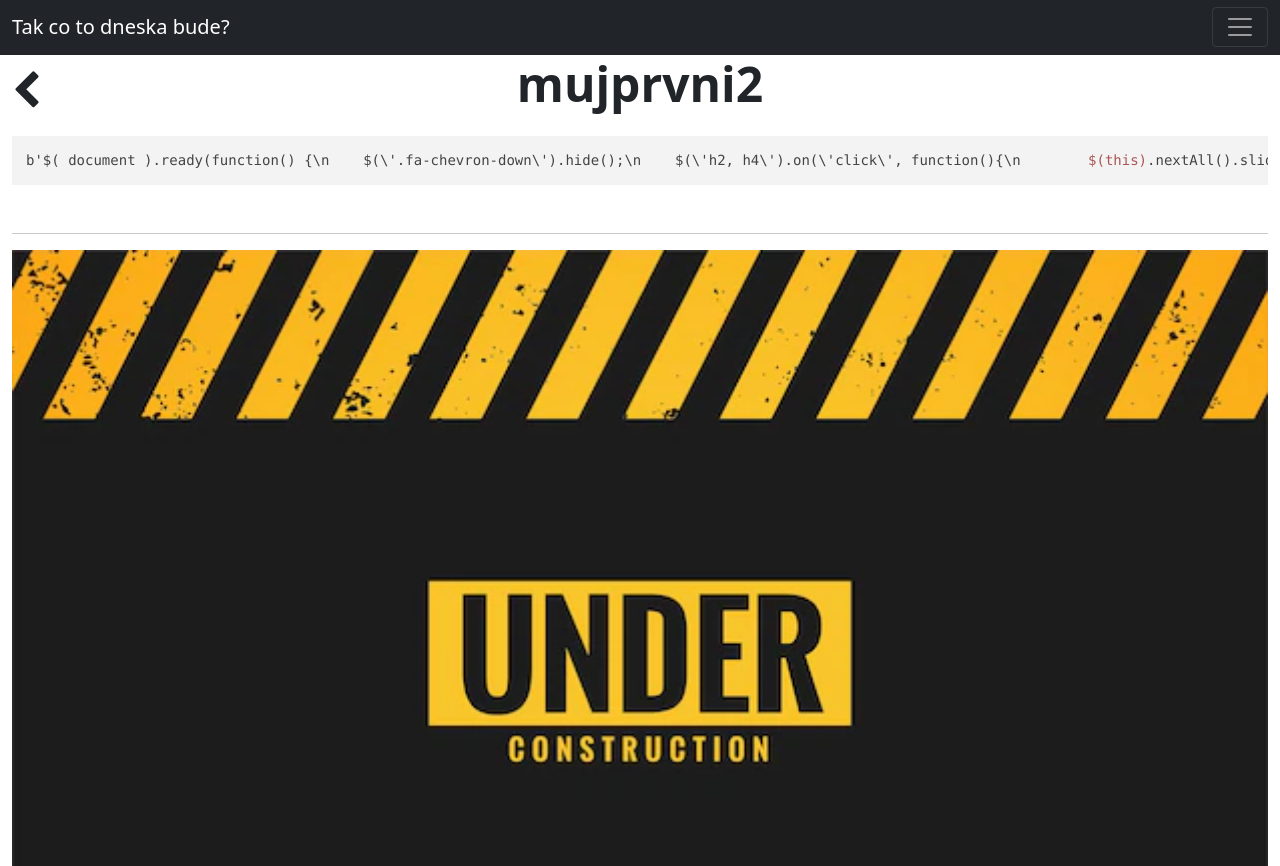
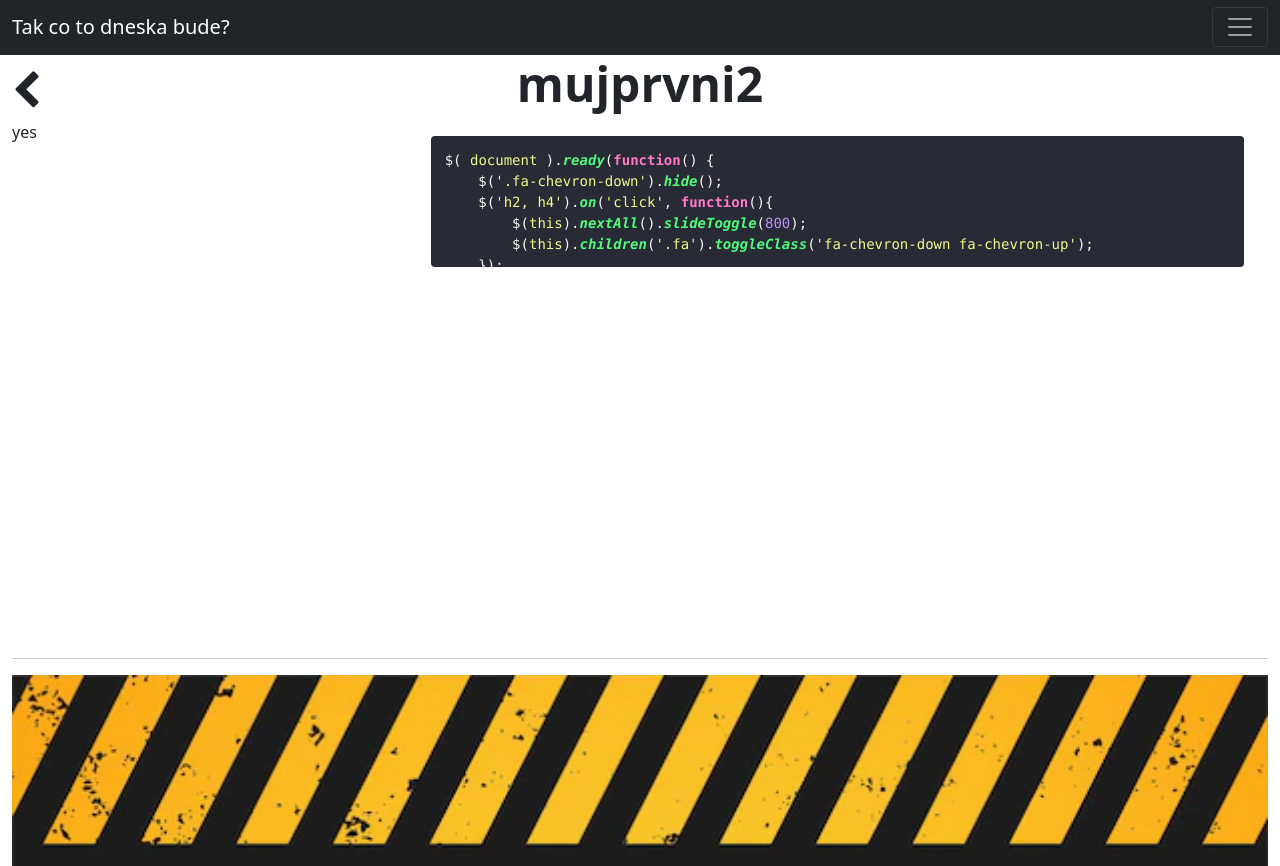
Before and after one commit to KekToor/SSPUGuide, a Django app: page /home/code/2/ in a window 1280 px wide. Shown: the part 110-976 px from the top of the page. Run offline with Django 4.2, Linux system fonts and the light colour scheme; data comes from the database, SQL or seed files in the repository; some libraries are stand-ins or nearby versions.

Commit message:
V0.5 - Funkční verze stránky code

```diff
--- /dev/null
+++ b/guide/static/css/dracula.css
@@ -0,0 +1,87 @@
+/* Dracula Theme v1.2.5
+ *
+ * https://github.com/dracula/highlightjs
+ *
+ * Copyright 2016-present, All rights reserved
+ *
+ * Code licensed under the MIT license
+ *
+ * @author Denis Ciccale <dciccale@gmail.com>
+ * @author Zeno Rocha <hi@zenorocha.com>
+ */
+
+.hljs {
+  display: block;
+  overflow-x: auto;
+  padding: 0.5em;
+  background: #282a36;
+}
+
+.hljs-built_in,
+.hljs-selector-tag,
+.hljs-section,
+.hljs-link {
+  color: #8be9fd;
+}
+
+.hljs-keyword {
+  color: #ff79c6;
+}
+
+.hljs,
+.hljs-subst {
+  color: #f8f8f2;
+}
+
+.hljs-title,
+.hljs-attr,
+.hljs-meta-keyword {
+  font-style: italic;
+  color: #50fa7b;
+}
+
+.hljs-string,
+.hljs-meta,
+.hljs-name,
+.hljs-type,
+.hljs-symbol,
+.hljs-bullet,
+.hljs-addition,
+.hljs-variable,
+.hljs-template-tag,
+.hljs-template-variable {
+  color: #f1fa8c;
+}
+
+.hljs-comment,
+.hljs-quote,
+.hljs-deletion {
+  color: #6272a4;
+}
+
+.hljs-keyword,
+.hljs-selector-tag,
+.hljs-literal,
+.hljs-title,
+.hljs-section,
+.hljs-doctag,
+.hljs-type,
+.hljs-name,
+.hljs-strong {
+  font-weight: bold;
+}
+
+.hljs-literal,
+.hljs-number {
+  color: #bd93f9;
+}
+
+.hljs-emphasis {
+  font-style: italic;
+}
+
+pre{
+  overflow-x: hidden !important;
+  overflow-y: auto;
+  text-align: justify;
+}
--- a/guide/templates/codes/code.html
+++ b/guide/templates/codes/code.html
@@ -1,11 +1,21 @@
 {% extends 'def.html' %}
 {% load static %}
+{% load custom_tags %}
 {% block title %} Detail kódu {% endblock %}
+{% block css %} <link rel="stylesheet" href="{% static 'css/dracula.css' %}"> {% endblock %}
 {% block content %}
     <div class="row">
         <a class=" col-3 fa fa-chevron-left pt-3 text-decoration-none text-dark" href="{% url 'code_list' %}"></a>
         <h3 class="col-6 display-5 text-center fw-bold"> {{ code_detail.name }} </h3>
-        <p id="code"><pre><code>{{ code_detail.code.read}}</code></pre></p>
+        <div class="row">
+            <div class="col-4">
+                <p>{{ code_detail.desc }}</p>
+            </div>
+            <div class="col-8">
+                <p id="code"><pre class="h-25 rounded"><code>{{ code_detail.code | readfile }}</code></pre></p>
+            </div>
+        </div>
+
     </div>
     <hr>
     <div class="row">
--- a/guide/templates/def.html
+++ b/guide/templates/def.html
@@ -8,6 +8,10 @@
     <link rel="stylesheet" href="https://cdnjs.cloudflare.com/ajax/libs/font-awesome/4.7.0/css/font-awesome.min.css">
     <link rel="stylesheet"
       href="//cdnjs.cloudflare.com/ajax/libs/highlight.js/11.5.1/styles/default.min.css">
+    <link
+      rel="stylesheet"
+      href="https://cdn.jsdelivr.net/npm/simplebar@latest/dist/simplebar.css"
+    />
     {% block css %}{% endblock %}
     {% load static %}
     <link rel="stylesheet" href="{% static 'css/style.css' %}">
@@ -30,5 +34,6 @@
 <script src="https://cdn.jsdelivr.net/npm/bootstrap@5.0.2/dist/js/bootstrap.bundle.min.js" integrity="sha384-MrcW6ZMFYlzcLA8Nl+NtUVF0sA7MsXsP1UyJoMp4YLEuNSfAP+JcXn/tWtIaxVXM" crossorigin="anonymous"></script>
 <script src="//cdnjs.cloudflare.com/ajax/libs/highlight.js/11.5.1/highlight.min.js"></script>
 <script>hljs.highlightAll();</script>
+<script src="https://cdn.jsdelivr.net/npm/simplebar@latest/dist/simplebar.min.js"></script>
 </body>
 </html>
--- /dev/null
+++ b/guide/templatetags/custom_tags.py
@@ -0,0 +1,25 @@
+from django import template
+import os
+
+register = template.Library()
+
+@register.filter
+def filename(value):
+    return os.path.basename(value.file.name)
+
+@register.filter
+def readfile(text):
+    with text.open() as f:
+        lines = f.readlines()
+        data = ""
+        for line in lines:
+            line = line.decode('utf-8')
+            if line.startswith("\\t"):
+                line += ("\\t")
+            print(line)
+            data += line
+        return data
+
+
+#
+# register.filter('text_break', text_break)
```
Also changed, not shown: guide/templatetags/__init__.py (added).
